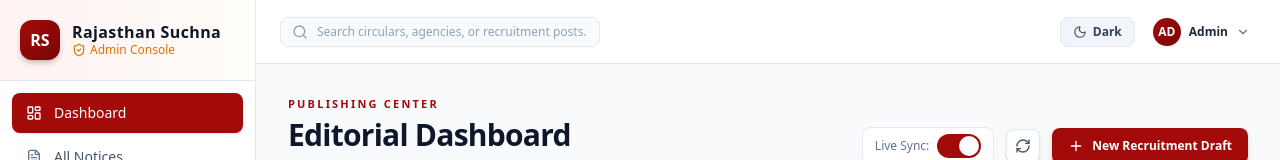
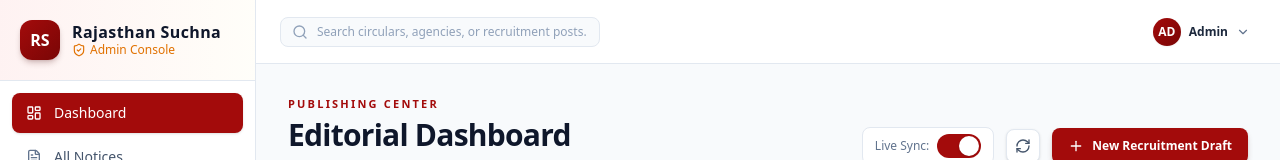
Before and after one commit to tosif121/rajasthansuchna-admin, a Next.js app: page / in a window 1280 px wide. Shown: the top 160 px of the page. Built offline with nearby package versions, Linux system fonts and the light colour scheme.

Commit message:
refactor(header): remove standalone theme toggle button

```diff
--- a/src/components/layout/AdminHeader.tsx
+++ b/src/components/layout/AdminHeader.tsx
@@ -34,26 +34,7 @@ export function AdminHeader({ currentRole, onRoleChange }: AdminHeaderProps) {
 
       {/* Right Actions & Controls */}
       <div className="flex items-center gap-3">
-        {/* Light / Dark Mode Toggle Button */}
-        <button
-          onClick={toggleTheme}
-          title={theme === "dark" ? "Switch to Light Mode" : "Switch to Dark Mode"}
-          className="flex items-center gap-1.5 px-3 py-1.5 text-xs font-semibold rounded-lg bg-slate-100 hover:bg-slate-200 dark:bg-slate-900 dark:hover:bg-slate-800 text-slate-700 dark:text-slate-300 border border-slate-200 dark:border-slate-800 transition-colors cursor-pointer"
-        >
-          {theme === "dark" ? (
-            <>
-              <Sun className="w-3.5 h-3.5 text-amber-400" />
-              <span>Light</span>
-            </>
-          ) : (
-            <>
-              <Moon className="w-3.5 h-3.5 text-slate-600" />
-              <span>Dark</span>
-            </>
-          )}
-        </button>
-
-        {/* User Account Dropdown with Logout */}
+        {/* User Account Dropdown with Logout and Theme Toggle */}
         <div className="relative">
           <button
             onClick={() => setShowUserMenu(!showUserMenu)}
```
